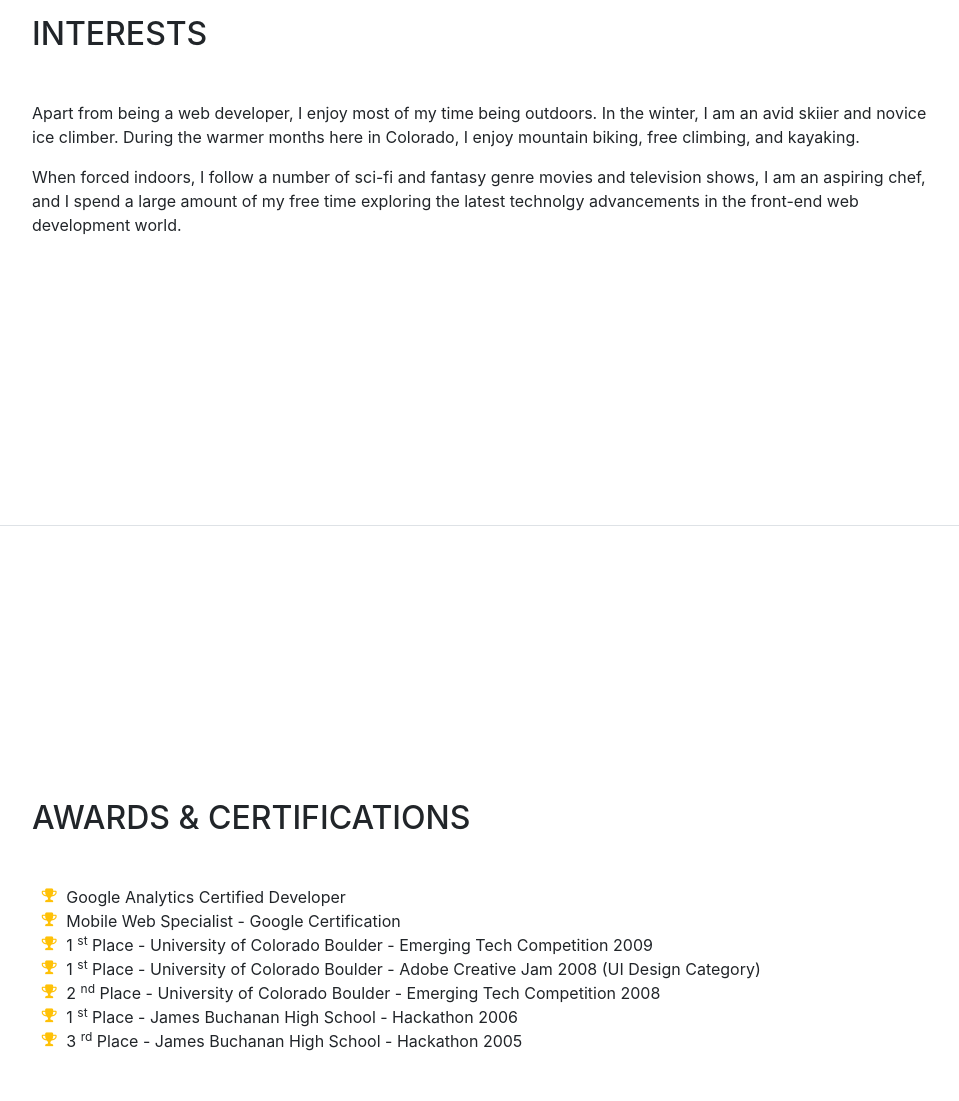
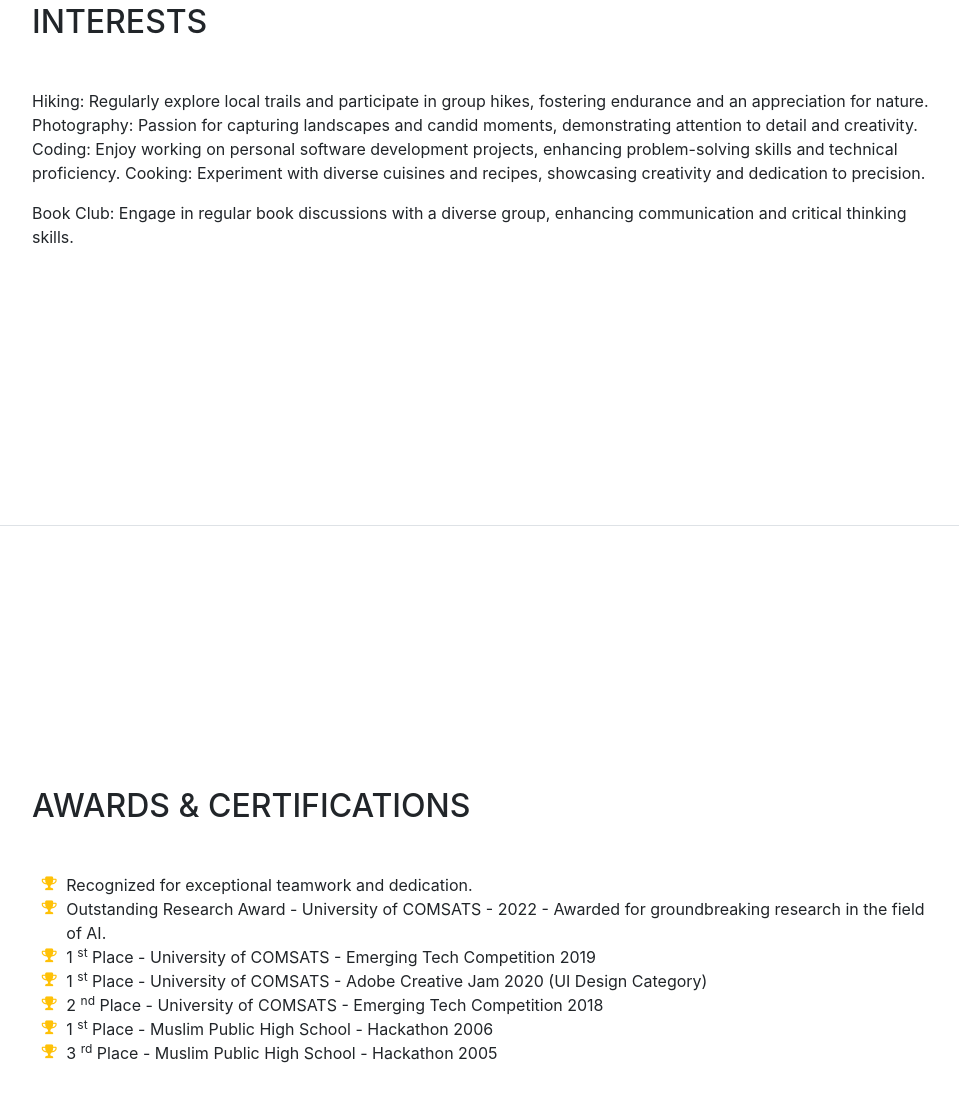
Before and after one commit to shabirao0/shabirao0.github.io, a website with bundled scripts: page index.html in a window 1280 px wide. Shown: the part 3753-4854 px from the top of the page, without its empty margins (288-1247 px from the left). Built offline with nearby package versions, Linux system fonts and the light colour scheme; a web font is replaced by a local one.

Commit message:
new addition

```diff
--- a/index.html
+++ b/index.html
@@ -253,9 +253,16 @@
         <section class="resume-section p-3 p-lg-5 d-flex flex-column" id="interests">
             <div class="my-auto">
                 <h2 class="mb-5">Interests</h2>
-                <p>Apart from being a web developer, I enjoy most of my time being outdoors. In the winter, I am an avid skiier and novice ice climber. During the warmer months here in Colorado, I enjoy mountain biking, free climbing, and kayaking.</p>
-                <p class="mb-0">When forced indoors, I follow a number of sci-fi and fantasy genre movies and television shows, I am an aspiring chef, and I spend a large amount of my free time exploring the latest technolgy advancements in the front-end web development
-                    world.
+                <p>Hiking: Regularly explore local trails and participate in group hikes, fostering endurance and an appreciation for nature.
+
+                     Photography: Passion for capturing landscapes and candid moments, demonstrating attention to detail and creativity.
+
+                     Coding: Enjoy working on personal software development projects, enhancing problem-solving skills and technical proficiency.
+
+                     Cooking: Experiment with diverse cuisines and recipes, showcasing creativity and dedication to precision.
+
+                    </p>
+                <p class="mb-0">Book Club: Engage in regular book discussions with a diverse group, enhancing communication and critical thinking skills.
                 </p>
             </div>
         </section>
@@ -265,25 +272,28 @@
                 <h2 class="mb-5">Awards &amp; Certifications</h2>
                 <ul class="fa-ul mb-0">
                     <li>
-                        <i class="fa-li fa fa-trophy text-warning"></i> Google Analytics Certified Developer</li>
+                        <i class="fa-li fa fa-trophy text-warning"></i> Recognized for exceptional teamwork and dedication.</li>
                     <li>
-                        <i class="fa-li fa fa-trophy text-warning"></i> Mobile Web Specialist - Google Certification</li>
+                        <i class="fa-li fa fa-trophy text-warning"></i> Outstanding Research Award
+                        - University of COMSATS
+                        - 2022
+                        - Awarded for groundbreaking research in the field of AI.</li>
                     <li>
                         <i class="fa-li fa fa-trophy text-warning"></i> 1
-                        <sup>st</sup> Place - University of Colorado Boulder - Emerging Tech Competition 2009</li>
+                        <sup>st</sup> Place - University of COMSATS - Emerging Tech Competition 2019</li>
                     <li>
                         <i class="fa-li fa fa-trophy text-warning"></i> 1
-                        <sup>st</sup> Place - University of Colorado Boulder - Adobe Creative Jam 2008 (UI Design Category)</li>
+                        <sup>st</sup> Place - University of COMSATS - Adobe Creative Jam 2020 (UI Design Category)</li>
                     <li>
                         <i class="fa-li fa fa-trophy text-warning"></i> 2
-                        <sup>nd</sup> Place - University of Colorado Boulder - Emerging Tech Competition 2008</li>
+                        <sup>nd</sup> Place - University of COMSATS - Emerging Tech Competition 2018</li>
                     <li>
                         <li>
                             <i class="fa-li fa fa-trophy text-warning"></i> 1
-                            <sup>st</sup> Place - James Buchanan High School - Hackathon 2006</li>
+                            <sup>st</sup> Place - Muslim Public High School - Hackathon 2006</li>
                         <li>
                             <i class="fa-li fa fa-trophy text-warning"></i> 3
-                            <sup>rd</sup> Place - James Buchanan High School - Hackathon 2005</li>
+                            <sup>rd</sup> Place - Muslim Public High School - Hackathon 2005</li>
                 </ul>
             </div>
         </section>
```
